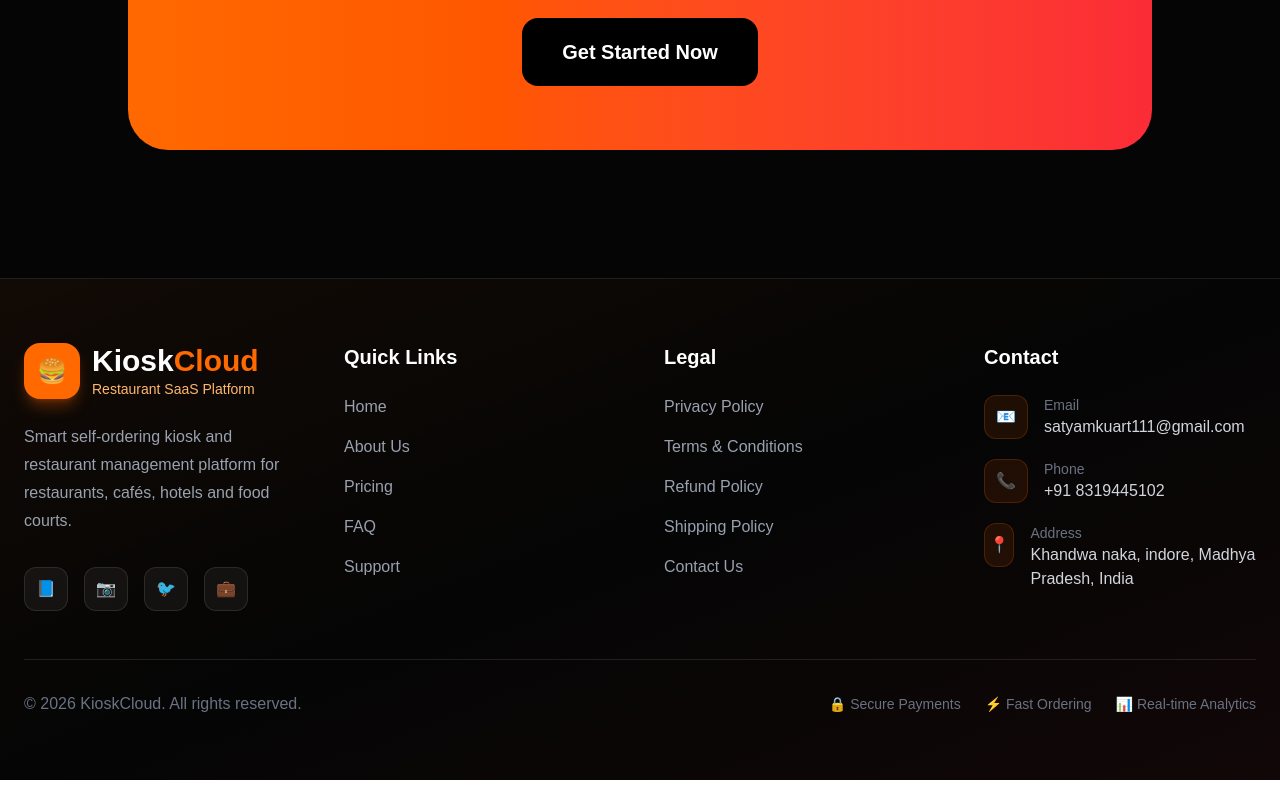
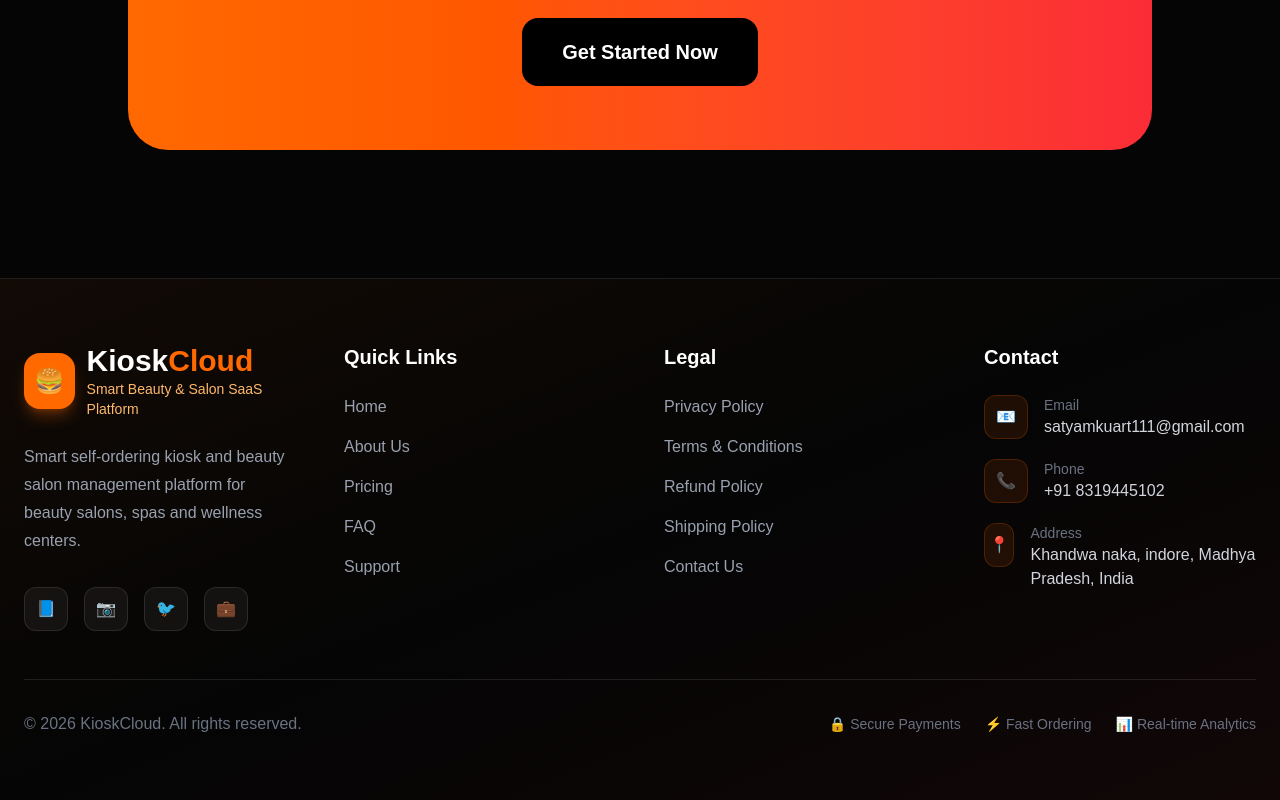
Before and after one commit to satyam-hi/afrontselfbuty, a Next.js app: page / in a window 1280 px wide. Shown: the part 4586-5386 px from the top of the page. Built offline with nearby package versions, Linux system fonts and the light colour scheme.

Commit message:
payment method typeiiiil

```diff
--- a/app/component/web/footer.jsx
+++ b/app/component/web/footer.jsx
@@ -27,15 +27,15 @@
                       </h2>
 
                       <p className="text-sm text-orange-300">
-                        Restaurant SaaS Platform
+                        Smart Beauty & Salon SaaS Platform
                       </p>
                     </div>
 
                   </div>
 
                   <p className="text-gray-400 mt-6 leading-7">
-                    Smart self-ordering kiosk and restaurant management platform
-                    for restaurants, cafés, hotels and food courts.
+                    Smart self-ordering kiosk and beauty salon management platform
+                    for beauty salons, spas and wellness centers.
                   </p>
 
                   {/* SOCIAL */}
```
